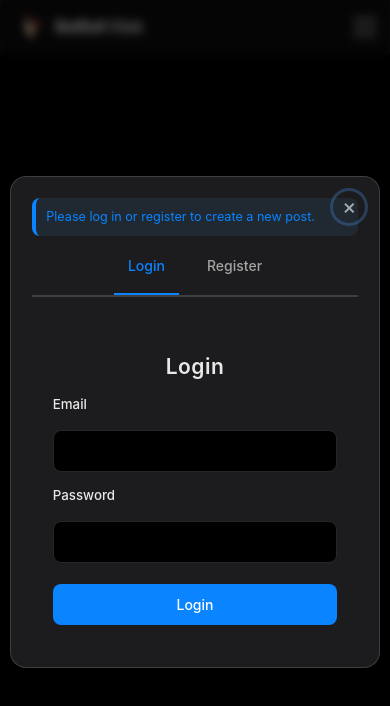
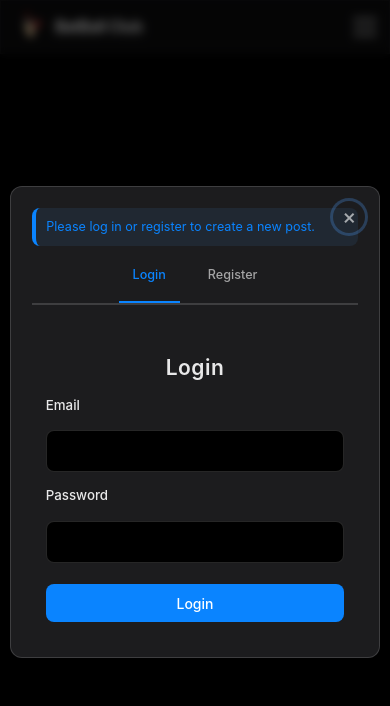
Before and after one commit to alankritkhatri/batball.club, a React (Vite) app in the folder frontend/: page /forum/create-post in a window 390 px wide. Shown: the top 706 px of the page. Built offline with nearby package versions, Linux system fonts and the light colour scheme; no server answers.

Commit message:
fixed login modal

```diff
--- a/frontend/src/components/Auth/Auth.css
+++ b/frontend/src/components/Auth/Auth.css
@@ -110,20 +110,18 @@
   border-left: 4px solid var(--accent-primary);
 }
 
-/* Modal styles - Updated to be a small box without scrolling */
+/* Modal styles - Complete revision for proper positioning */
 .auth-modal {
   position: fixed;
   top: 0;
   left: 0;
-  right: 0;
-  bottom: 0;
-  width: 100%;
-  height: 100%;
+  width: 100vw;
+  height: 100vh;
   display: flex;
   justify-content: center;
   align-items: center;
   background-color: rgba(0, 0, 0, 0.6);
-  z-index: 1000;
+  z-index: 9999;
   backdrop-filter: blur(5px);
 }
 
@@ -139,6 +137,18 @@
   max-height: 90vh;
   display: flex;
   flex-direction: column;
+  animation: modalFadeIn 0.3s ease;
+}
+
+@keyframes modalFadeIn {
+  from {
+    opacity: 0;
+    transform: translateY(20px);
+  }
+  to {
+    opacity: 1;
+    transform: translateY(0);
+  }
 }
 
 .close-btn {
@@ -265,12 +275,18 @@
 /* Responsive styles */
 @media (max-width: 480px) {
   .auth-form {
-    padding: 1.5rem;
+    padding: 1rem;
+  }
+
+  .auth-modal {
+    align-items: center;
   }
 
   .modal-content {
     width: 95%;
     padding: 1.5rem;
+    max-height: 85vh;
+    border-radius: 12px;
   }
 
   .auth-panel {
@@ -283,7 +299,7 @@
   }
 
   .auth-button {
-    padding: 0.875rem;
+    padding: 0.75rem;
     border-radius: 8px;
   }
 
@@ -293,7 +309,7 @@
 
   .auth-toggle .toggle-btn {
     padding: 0.5rem 1rem;
-    border-radius: 6px;
+    font-size: 0.9rem;
   }
 }
 
--- a/frontend/src/components/Auth/AuthModal.jsx
+++ b/frontend/src/components/Auth/AuthModal.jsx
@@ -1,4 +1,5 @@
 import React, { useState, useEffect, useCallback, useRef } from "react";
+import { createPortal } from "react-dom";
 import Login from "./Login";
 import Register from "./Register";
 import "./Auth.css";
@@ -60,7 +61,7 @@ const AuthModal = ({ onClose, onSuccess, message, initialMode }) => {
     }
   };
 
-  return (
+  const modalContent = (
     <div
       className="auth-modal"
       onClick={handleBackdropClick}
@@ -114,6 +115,9 @@ const AuthModal = ({ onClose, onSuccess, message, initialMode }) => {
       </div>
     </div>
   );
+
+  // Use createPortal to render the modal at the end of the document body
+  return createPortal(modalContent, document.body);
 };
 
 export default AuthModal;
```
